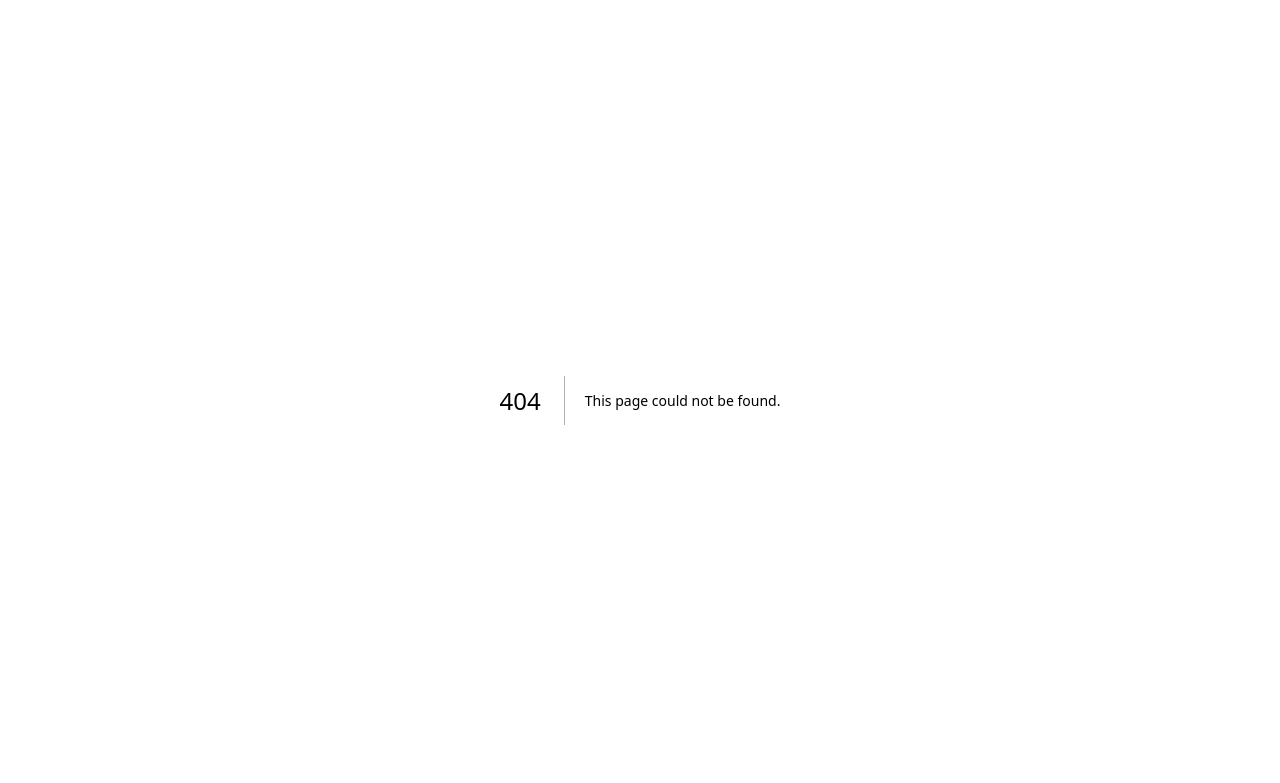
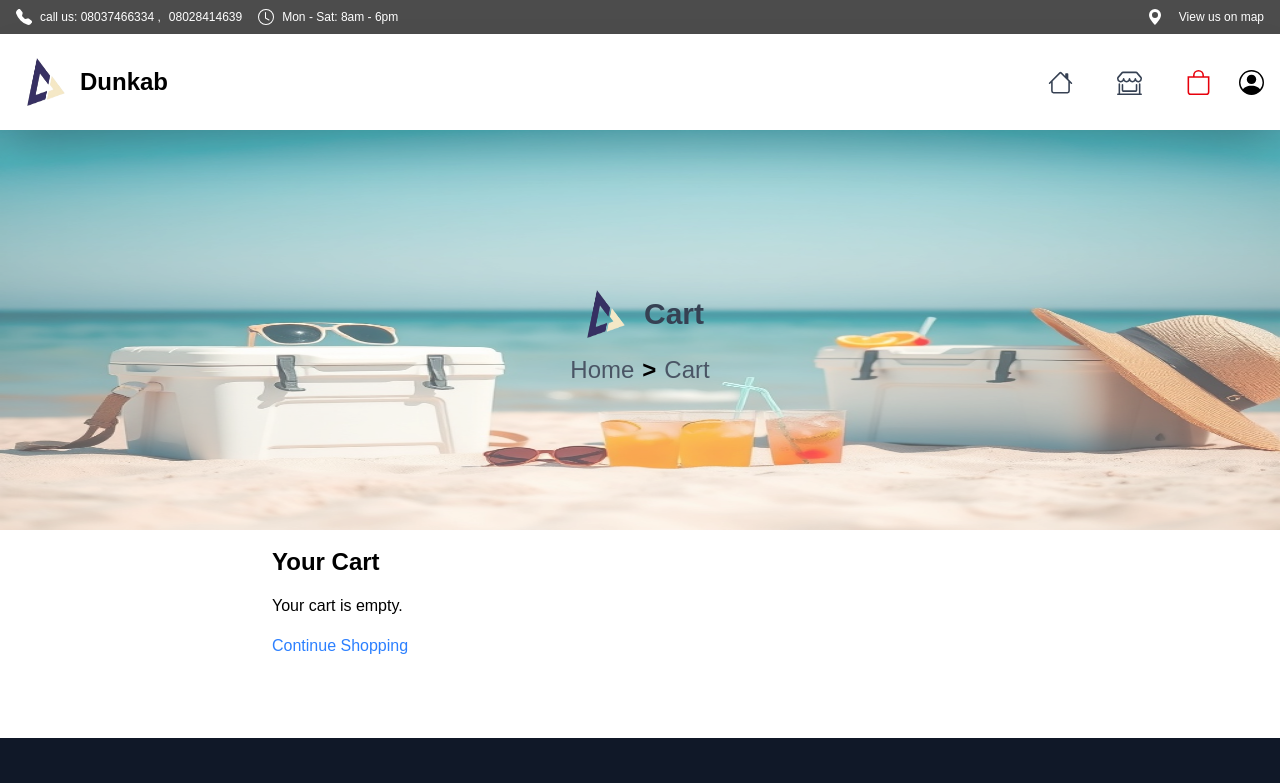
Before and after one commit to onlybolu/dunkab-ventures-ecommerce, a Next.js app: page /cart in a window 1280 px wide. Before the commit this address had no page. Shown: the top 783 px of the page. Built offline with nearby package versions, Linux system fonts and the light colour scheme.

Commit message:
jonatthan

```diff
--- a/components/productcard.js
+++ b/components/productcard.js
@@ -3,8 +3,14 @@
 import Link from "next/link";
 import { useSession } from "next-auth/react";
 import { useState } from "react";
+import { useRouter } from "next/navigation";
+
+
 
 export default function ProductCard({ product, onLoginPopup }) {
+  const router = useRouter()
+
+
   // const { data: session } = useSession();
   const [isWishlisted, setIsWishlisted] = useState(false);
 
@@ -26,9 +32,17 @@ export default function ProductCard({ product, onLoginPopup }) {
   //     body: JSON.stringify({ productId: product._id }),
   //   });
   // };
+const handleProductClick = () => {
+    if (!product._id) {
+      console.error("Product ID is missing");
+      return;
+    }
+    // Navigate to the product details page
+    router.push(`/product/${product._id}`);
+  };
 
   return (
-    <div className="border border-gray-300 rounded-2xl p-4 shadow-md hover:shadow-2xl flex flex-col transition">
+    <div className="border border-gray-300 rounded-2xl p-4 shadow-md hover:shadow-2xl flex flex-col transition cursor-pointer" onClick={handleProductClick}>
       <div className="relative">
         <img
           src={product.image}
--- /dev/null
+++ b/context/cartContext.jsx
@@ -0,0 +1,53 @@
+"use client";
+import { createContext, useContext, useState, useEffect } from "react";
+
+const CartContext = createContext();
+
+export function CartProvider({ children }) {
+  const [cartItems, setCartItems] = useState([]);
+
+  // ✅ Load from localStorage on mount
+  useEffect(() => {
+    const stored = localStorage.getItem("cartItems");
+    if (stored) {
+      setCartItems(JSON.parse(stored));
+    }
+  }, []);
+
+  // ✅ Save to localStorage whenever cart changes
+  useEffect(() => {
+    localStorage.setItem("cartItems", JSON.stringify(cartItems));
+  }, [cartItems]);
+
+  const addToCart = (product) => {
+    setCartItems((prevItems) => {
+      const existing = prevItems.find((item) => item._id === product._id);
+      if (existing) {
+        return prevItems.map((item) =>
+          item._id === product._id
+            ? { ...item, quantity: item.quantity + product.quantity }
+            : item
+        );
+      }
+      return [...prevItems, product];
+    });
+  };
+
+  const removeFromCart = (productId) => {
+    setCartItems((prevItems) =>
+      prevItems.filter((item) => item._id !== productId)
+    );
+  };
+
+  const clearCart = () => setCartItems([]);
+
+  return (
+    <CartContext.Provider
+      value={{ cartItems, addToCart, removeFromCart, clearCart }}
+    >
+      {children}
+    </CartContext.Provider>
+  );
+}
+
+export const useCart = () => useContext(CartContext);
--- a/package.json
+++ b/package.json
@@ -16,7 +16,8 @@
     "next": "15.4.5",
     "next-auth": "^4.24.11",
     "react": "19.1.0",
-    "react-dom": "19.1.0"
+    "react-dom": "19.1.0",
+    "react-toastify": "^11.0.5"
   },
   "devDependencies": {
     "@tailwindcss/postcss": "^4",
--- /dev/null
+++ b/src/app/(dashboard)/cart/page.js
@@ -0,0 +1,121 @@
+"use client";
+
+import { useCart } from "../../../../context/cartContext";
+import Link from "next/link";
+import Image from "next/image";
+import Logo from "../../../../components/Logo";
+import { usePathname } from "next/navigation";
+import { useEffect, useState } from "react";
+
+export default function CartPage() {
+  const { cartItems, removeFromCart, clearCart } = useCart();
+   const pathname = usePathname();
+    const [previousPath, setPreviousPath] = useState(null);
+
+    useEffect(() => {
+      const lastPath = sessionStorage.getItem("currentPath");
+      if (lastPath) setPreviousPath(lastPath);
+      sessionStorage.setItem("lastPath", pathname);
+    }, [pathname]);
+
+    const formatPathname = (path) => {
+        if (path === "/") return "Home";
+        return path
+          .split("/")
+          .filter(Boolean)
+          .map((part) => part.charAt(0).toUpperCase() + part.slice(1))
+          .join(" / ");
+      };
+
+  return (
+    <div className="">
+        <div className="w-full relative">
+                <Image
+                  src={"/productbg.png"}
+                  alt="Products"
+                  width={500}
+                  height={500}
+                  className="w-full h-100"
+                />
+                <div className="absolute top-0 left-0 w-full h-100 flex flex-col items-center justify-center bg-white/30 bg-opacity-50 text-white text-2xl font-bold">
+                  <div className="space-x-2 flex items-center">
+                    <Logo width={"w-15"} height={"h-20"} hidden={"hidden"} fontSize={"text-2xl"} />
+                    {previousPath && (
+                      <>
+                        <Link href={previousPath} className="hover:underline text-3xl font-semibold text-gray-700">
+                          {formatPathname(previousPath)}
+                        </Link>
+                        {/* <span>{">"}</span> */}
+                      </>
+                    )}
+                    {/* <span>{formatPathname(pathname)}</span> */}
+                  </div>
+                  <div className="text-gray-600 flex gap-2">
+                    <p className="font-medium">Home</p>
+                    <p className="font-bold text-black">{">"}</p>
+                    <p className="font-medium">Cart</p>
+                  </div>
+                </div>
+              </div>
+
+
+
+              <div className="p-4 max-w-3xl mx-auto">
+
+      <h1 className="text-2xl font-bold mb-4">Your Cart</h1>
+
+      {cartItems.length === 0 ? (
+        <p>Your cart is empty.</p>
+      ) : (
+        <>
+          <ul className="space-y-4">
+            {cartItems.map((item) => (
+              <li
+                key={item._id}
+                className="flex justify-between items-center shadow-xl p-4 rounded-lg"
+              >
+                <div className="flex items-center gap-4">
+
+                <Link href={`/product/${item._id}`} className="flex items-center gap-4 hover:underline">
+  <Image
+    src={item.image}
+    alt={item.title}
+    width={100}
+    height={100}
+    className="w-24 h-24 object-cover rounded-lg"
+  />
+  <div>
+    <h2 className="font-semibold">{item.title}</h2>
+    <p>₦{item.price.toLocaleString()}</p>
+    <p>Qty: {item.quantity}</p>
+  </div>
+</Link>
+                </div>
+                <button
+                  onClick={() => removeFromCart(item._id)}
+                  className="text-red-500 cursor-pointer"
+                >
+                  <svg xmlns="http://www.w3.org/2000/svg" width="22" height="22" fill="red" className="bi bi-trash3" viewBox="0 0 16 16">
+  <path d="M6.5 1h3a.5.5 0 0 1 .5.5v1H6v-1a.5.5 0 0 1 .5-.5M11 2.5v-1A1.5 1.5 0 0 0 9.5 0h-3A1.5 1.5 0 0 0 5 1.5v1H1.5a.5.5 0 0 0 0 1h.538l.853 10.66A2 2 0 0 0 4.885 16h6.23a2 2 0 0 0 1.994-1.84l.853-10.66h.538a.5.5 0 0 0 0-1zm1.958 1-.846 10.58a1 1 0 0 1-.997.92h-6.23a1 1 0 0 1-.997-.92L3.042 3.5zm-7.487 1a.5.5 0 0 1 .528.47l.5 8.5a.5.5 0 0 1-.998.06L5 5.03a.5.5 0 0 1 .47-.53Zm5.058 0a.5.5 0 0 1 .47.53l-.5 8.5a.5.5 0 1 1-.998-.06l.5-8.5a.5.5 0 0 1 .528-.47M8 4.5a.5.5 0 0 1 .5.5v8.5a.5.5 0 0 1-1 0V5a.5.5 0 0 1 .5-.5"/>
+</svg>
+                </button>
+              </li>
+            ))}
+          </ul>
+
+          <button
+            onClick={clearCart}
+            className="mt-4 bg-red-600 text-white px-4 py-2 rounded-xl"
+          >
+            Clear Cart
+          </button>
+        </>
+      )}
+
+      <Link href="/products" className="block mt-4 text-blue-500">
+        Continue Shopping
+      </Link>
+              </div>
+    </div>
+  );
+}
--- a/src/app/(dashboard)/product/[id]/page.jsx
+++ b/src/app/(dashboard)/product/[id]/page.jsx
@@ -3,11 +3,14 @@
 import { useState, useEffect, useContext } from "react";
 import { useParams, useRouter } from "next/navigation";
 import { FavoriteContext } from "../../../../../context/FavoriteContext";
+import { useCart } from "../../../../../context/cartContext";
+import { toast, ToastContainer } from "react-toastify";
 
 export default function ProductPage() {
   const router = useRouter();
   const params = useParams();
   const { id } = params;
+  const { addToCart } = useCart();
 
   const [product, setProduct] = useState(null);
   const [relatedProducts, setRelatedProducts] = useState([]);
@@ -92,6 +95,7 @@ const {favorite, handleFavourite} = useContext(FavoriteContext)
 
   return (
     <main className="p-6 mx-auto">
+      <ToastContainer/>
       <div>
         <button
           className="bg-blue-600 text-white rounded-md cursor-pointer mb-3 px-4 py-2"
@@ -157,7 +161,13 @@ const {favorite, handleFavourite} = useContext(FavoriteContext)
                   </button>
                 </div>
             </div>
-          <button className="bg-blue-600 hover:bg-blue-700 rounded-md py-3 px-6 cursor-pointer text-white transition duration-200">
+          <button
+          onClick={() => {
+            addToCart({ ...product, quantity: count });
+            toast.success("Product added to cart!");
+
+          }}
+          className="bg-blue-600 hover:bg-blue-700 rounded-md py-3 px-6 cursor-pointer text-white transition duration-200">
             Add to Cart
           </button>
           </div>
--- a/src/app/(dashboard)/products/page.js
+++ b/src/app/(dashboard)/products/page.js
@@ -116,7 +116,7 @@ export default function HomePage() {
           </div>
           <div className="text-gray-600 flex gap-2">
             <p className="font-medium">Home</p>
-            <p className="font-medium">{">"}</p>
+            <p className="font-bold text-black">{">"}</p>
             <p className="font-medium">Products</p>
           </div>
         </div>
--- a/src/app/layout.js
+++ b/src/app/layout.js
@@ -1,5 +1,6 @@
 import { Geist, Geist_Mono } from "next/font/google";
 import "./globals.css";
+import { CartProvider } from "../../context/cartContext";
 
 
 const geistSans = Geist({
@@ -24,8 +25,10 @@ export default function RootLayout({ children }) {
         className={`${geistSans.variable} ${geistMono.variable} antialiased`}
       >
 
+      <CartProvider>
+      {children}
+      </CartProvider>
 
-        {children}
 
       </body>
     </html>
```
Also changed, not shown: 1 other file (tests, documents, lock files or other folders).
